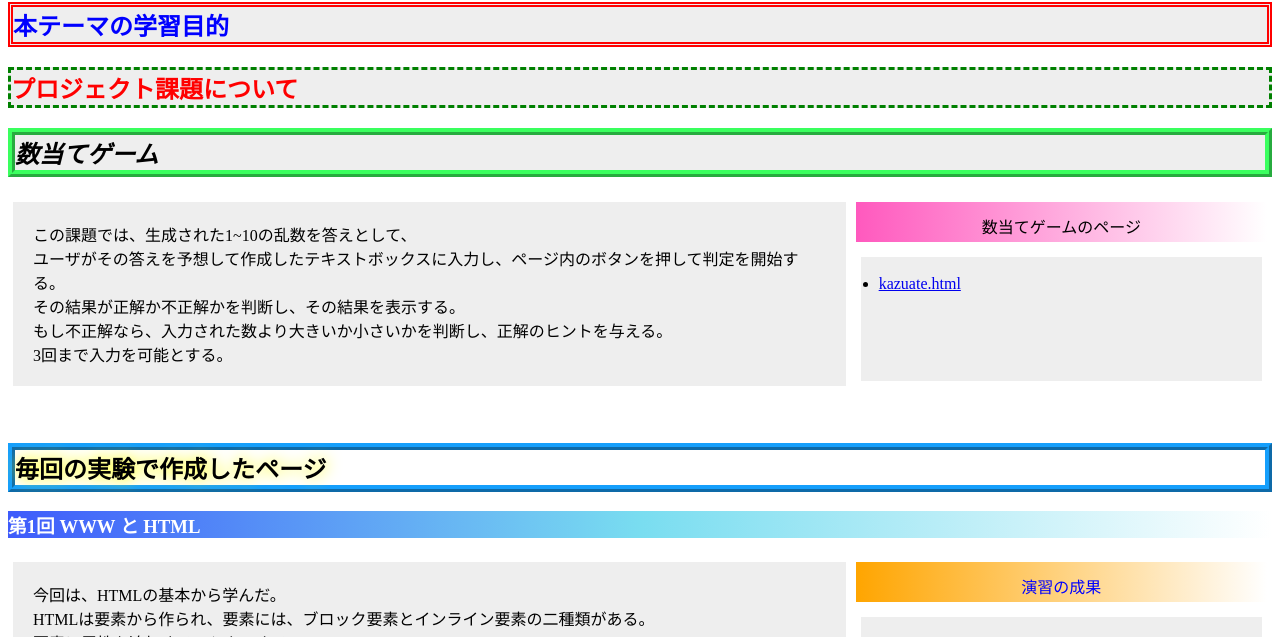
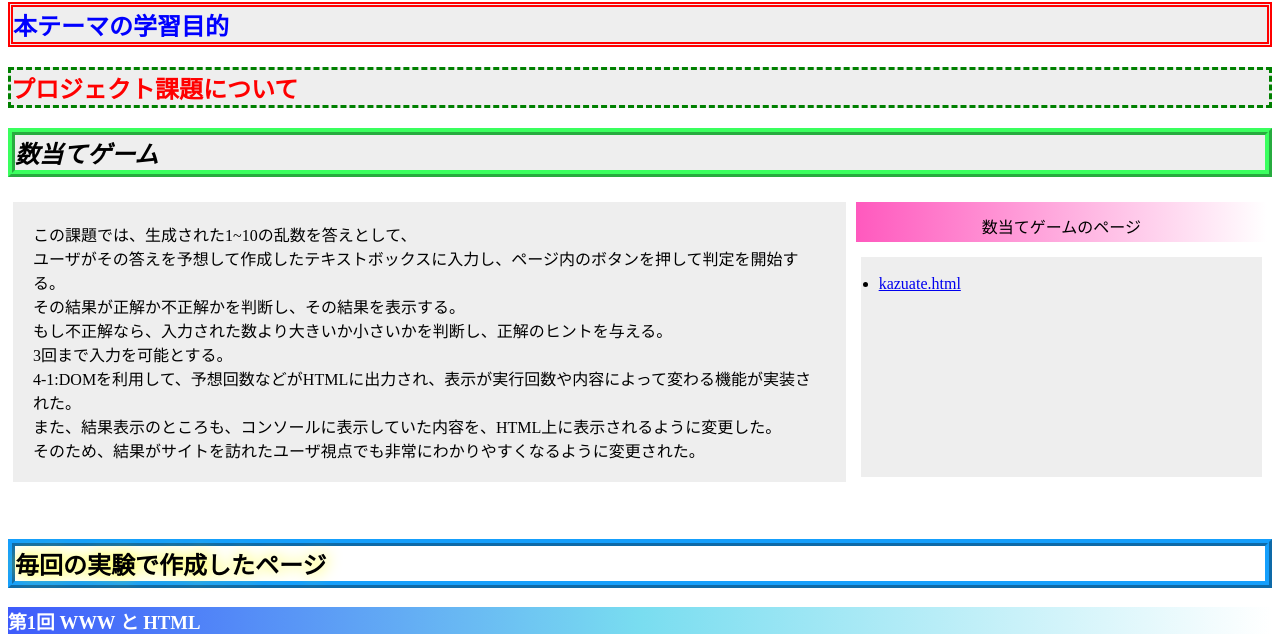
Before and after one commit to G284332022/medialabo, a plain HTML site: page index.html in a window 1280 px wide. Shown: the part 87-724 px from the top of the page. Drawn offline with Linux system fonts and the light colour scheme.

Commit message:
HTML追記

```diff
--- a/index.html
+++ b/index.html
@@ -16,7 +16,10 @@
         ユーザがその答えを予想して作成したテキストボックスに入力し、ページ内のボタンを押して判定を開始する。<br>
         その結果が正解か不正解かを判断し、その結果を表示する。<br>
         もし不正解なら、入力された数より大きいか小さいかを判断し、正解のヒントを与える。<br>
-        3回まで入力を可能とする。
+        3回まで入力を可能とする。<br>
+        4-1:DOMを利用して、予想回数などがHTMLに出力され、表示が実行回数や内容によって変わる機能が実装された。<br>
+        また、結果表示のところも、コンソールに表示していた内容を、HTML上に表示されるように変更した。<br>
+        そのため、結果がサイトを訪れたユーザ視点でも非常にわかりやすくなるように変更された。<br>
       </p>
       <p class="kazu">数当てゲームのページ
         <ul class="page">
```
